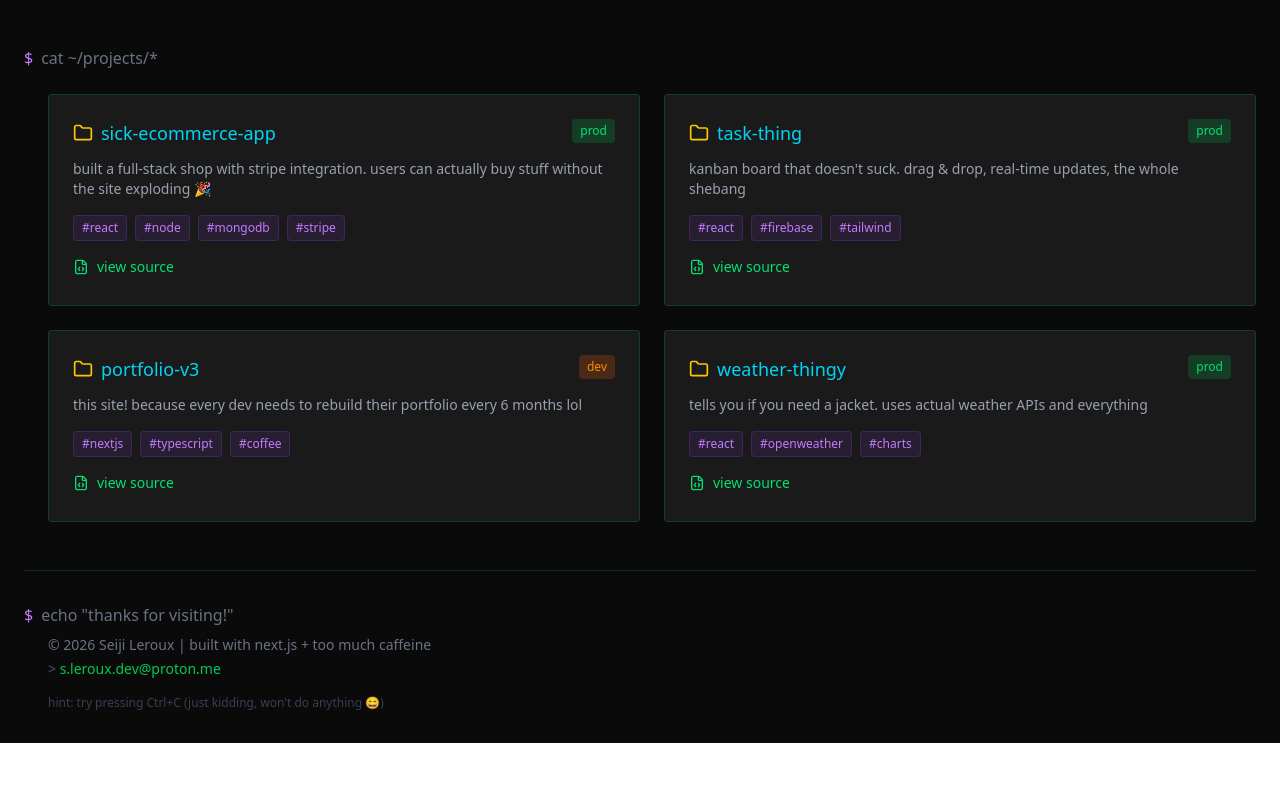
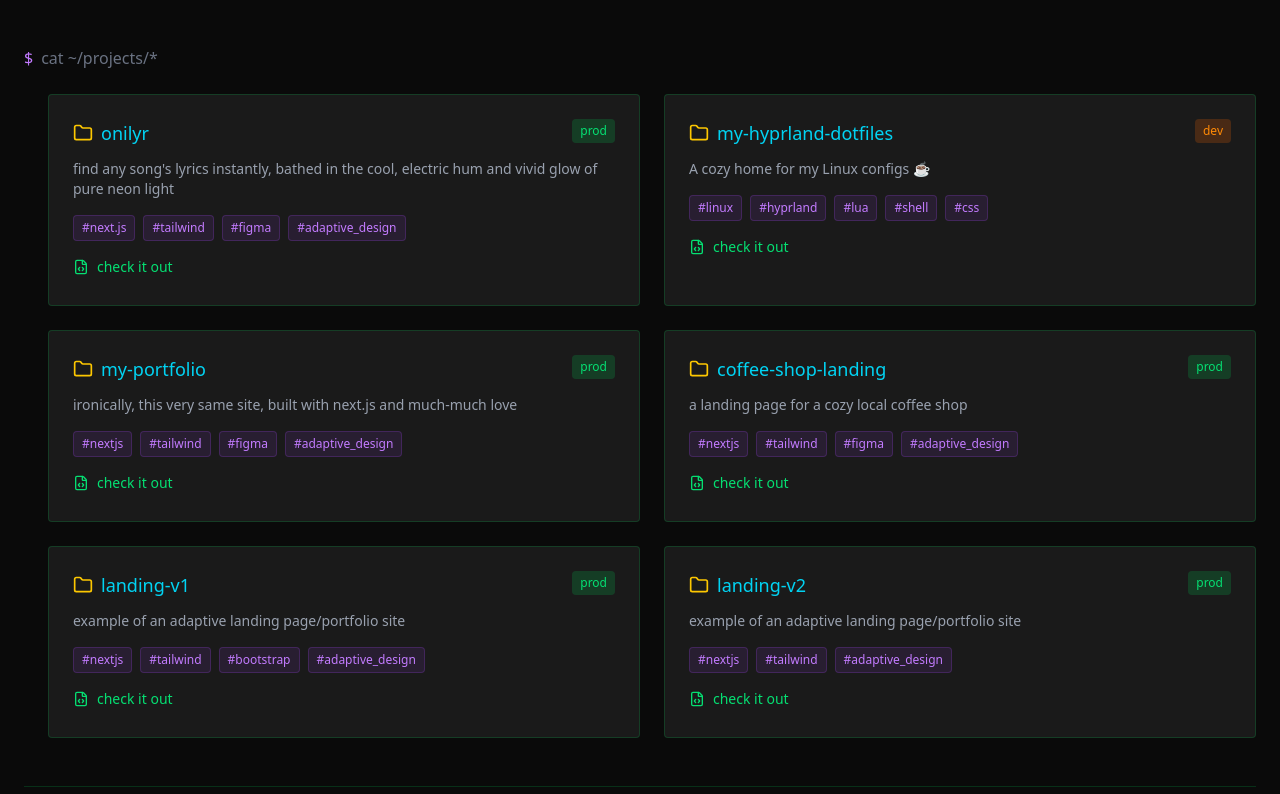
Before and after one commit to seijileroux/sleroux, a Next.js app: page / in a window 1280 px wide. Shown: the part 586-1380 px from the top of the page. Before the commit the page ends 1329 px from the top, so only its background shows below. Built offline with nearby package versions, Linux system fonts and the light colour scheme.

Commit message:
Update portfolio section

```diff
--- a/app/components/Banner.tsx
+++ b/app/components/Banner.tsx
@@ -8,7 +8,7 @@ export default function Banner() {
       ██╔══██║██╔══╝  ██║     ██║     ██║   ██║
       ██║  ██║███████╗███████╗███████╗╚██████╔╝
       ╚═╝  ╚═╝╚══════╝╚══════╝╚══════╝ ╚═════╝
-                                          v3.0.1
+                                          v5.1.4
   `}
     </pre>
   );
--- a/app/components/Portfolio.tsx
+++ b/app/components/Portfolio.tsx
@@ -3,35 +3,47 @@ import { ExternalLink, Folder, FileCode } from "lucide-react";
 export default function Portfolio() {
   const portfolioProjects = [
     {
-      title: "sick-ecommerce-app",
+      title: "onilyr",
       description:
-        "built a full-stack shop with stripe integration. users can actually buy stuff without the site exploding 🎉",
-      tags: ["react", "node", "mongodb", "stripe"],
-      link: "https://github.com/yourusername/project1",
+        "find any song's lyrics instantly, bathed in the cool, electric hum and vivid glow of pure neon light",
+      tags: ["next.js", "tailwind", "figma", "adaptive_design"],
+      link: "https://onilyr.vercel.app/",
       status: "prod",
     },
     {
-      title: "task-thing",
+      title: "my-hyprland-dotfiles",
+      description: "A cozy home for my Linux configs ☕",
+      tags: ["linux", "hyprland", "lua", "shell", "css"],
+      link: "https://github.com/seijileroux/.noir-dotfiles",
+      status: "dev",
+    },
+    {
+      title: "my-portfolio",
       description:
-        "kanban board that doesn't suck. drag & drop, real-time updates, the whole shebang",
-      tags: ["react", "firebase", "tailwind"],
-      link: "https://github.com/yourusername/project2",
+        "ironically, this very same site, built with next.js and much-much love",
+      tags: ["nextjs", "tailwind", "figma", "adaptive_design"],
+      link: "https://sleroux.vercel.app/",
       status: "prod",
     },
     {
-      title: "portfolio-v3",
-      description:
-        "this site! because every dev needs to rebuild their portfolio every 6 months lol",
-      tags: ["nextjs", "typescript", "coffee"],
-      link: "https://github.com/yourusername/project3",
-      status: "dev",
+      title: "coffee-shop-landing",
+      description: "a landing page for a cozy local coffee shop",
+      tags: ["nextjs", "tailwind", "figma", "adaptive_design"],
+      link: "https://choco-mug.vercel.app/",
+      status: "prod",
     },
     {
-      title: "weather-thingy",
-      description:
-        "tells you if you need a jacket. uses actual weather APIs and everything",
-      tags: ["react", "openweather", "charts"],
-      link: "https://github.com/yourusername/project4",
+      title: "landing-v1",
+      description: "example of an adaptive landing page/portfolio site",
+      tags: ["nextjs", "tailwind", "bootstrap", "adaptive_design"],
+      link: "https://lilith-dev.vercel.app/",
+      status: "prod",
+    },
+    {
+      title: "landing-v2",
+      description: "example of an adaptive landing page/portfolio site",
+      tags: ["nextjs", "tailwind", "adaptive_design"],
+      link: "https://johndoe-portfolio.vercel.app/",
       status: "prod",
     },
   ];
@@ -83,7 +95,7 @@ export default function Portfolio() {
               className="inline-flex items-center gap-2 text-green-400 hover:text-green-300 transition-colors text-sm"
             >
               <FileCode className="w-4 h-4" />
-              view source
+              check it out
             </a>
           </div>
         ))}
```
